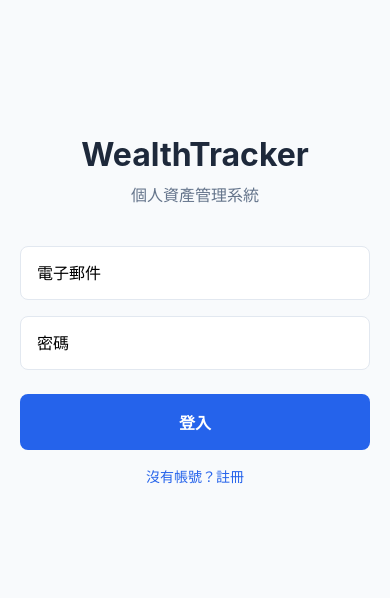
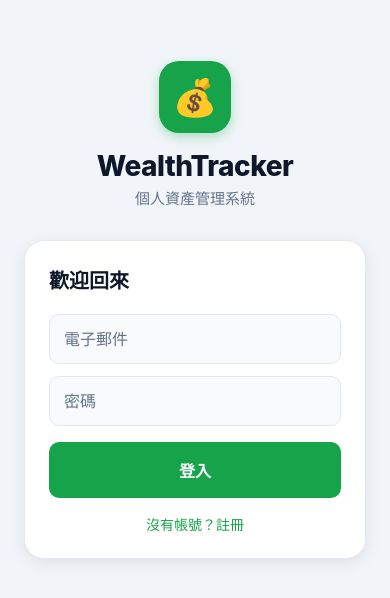
Before and after one commit to henry890112/wealth-tracker, a React Native app: screen /Settings in a window 390 px wide. Shown: the part 112-710 px from the top of the page. Built offline with nearby package versions, Linux system fonts and the light colour scheme; no server answers.

Commit message:
feat: add document picker and file sharing capabilities
Added expo-document-picker, expo-file-system, and expo-sharing packages to enable file selection and sharing functionality. Updated AuthScreen.js with dark mode support and improved UI styling.

```diff
--- a/package.json
+++ b/package.json
@@ -17,6 +17,9 @@
     "@supabase/supabase-js": "^2.39.0",
     "expo": "^54.0.0",
     "expo-blur": "~15.0.8",
+    "expo-document-picker": "~14.0.8",
+    "expo-file-system": "~19.0.21",
+    "expo-sharing": "~14.0.8",
     "expo-status-bar": "~3.0.9",
     "lucide-react-native": "^0.469.0",
     "react": "19.1.0",
--- a/src/screens/AuthScreen.js
+++ b/src/screens/AuthScreen.js
@@ -8,39 +8,40 @@ import {
   Alert,
   KeyboardAvoidingView,
   Platform,
+  useColorScheme,
 } from 'react-native';
 import { supabase } from '../lib/supabase';
 
 export default function AuthScreen() {
+  const scheme = useColorScheme();
+  const dark = scheme === 'dark';
+
   const [email, setEmail] = useState('');
   const [password, setPassword] = useState('');
   const [loading, setLoading] = useState(false);
   const [isSignUp, setIsSignUp] = useState(false);
+
+  const bg       = dark ? '#0f172a' : '#f1f5f9';
+  const cardBg   = dark ? '#1e293b' : '#ffffff';
+  const textMain = dark ? '#f8fafc' : '#0f172a';
+  const textSub  = dark ? '#94a3b8' : '#64748b';
+  const border   = dark ? '#334155' : '#e2e8f0';
+  const inputBg  = dark ? '#0f172a' : '#f8fafc';
 
   const handleAuth = async () => {
     if (!email || !password) {
       Alert.alert('錯誤', '請輸入電子郵件和密碼');
       return;
     }
-
     setLoading(true);
-
     try {
       if (isSignUp) {
-        const { error } = await supabase.auth.signUp({
-          email,
-          password,
-        });
-
+        const { error } = await supabase.auth.signUp({ email, password });
         if (error) throw error;
         Alert.alert('成功', '註冊成功！請登入。');
         setIsSignUp(false);
       } else {
-        const { error } = await supabase.auth.signInWithPassword({
-          email,
-          password,
-        });
-
+        const { error } = await supabase.auth.signInWithPassword({ email, password });
         if (error) throw error;
       }
     } catch (error) {
@@ -53,16 +54,28 @@ export default function AuthScreen() {
   return (
     <KeyboardAvoidingView
       behavior={Platform.OS === 'ios' ? 'padding' : 'height'}
-      style={styles.container}
+      style={[styles.container, { backgroundColor: bg }]}
     >
       <View style={styles.content}>
-        <Text style={styles.title}>WealthTracker</Text>
-        <Text style={styles.subtitle}>個人資產管理系統</Text>
+        {/* Logo area */}
+        <View style={styles.logoArea}>
+          <View style={styles.logoIcon}>
+            <Text style={styles.logoEmoji}>💰</Text>
+          </View>
+          <Text style={[styles.title, { color: textMain }]}>WealthTracker</Text>
+          <Text style={[styles.subtitle, { color: textSub }]}>個人資產管理系統</Text>
+        </View>
 
-        <View style={styles.form}>
+        {/* Card */}
+        <View style={[styles.card, { backgroundColor: cardBg, borderColor: border }]}>
+          <Text style={[styles.cardTitle, { color: textMain }]}>
+            {isSignUp ? '建立帳號' : '歡迎回來'}
+          </Text>
+
           <TextInput
-            style={styles.input}
+            style={[styles.input, { backgroundColor: inputBg, borderColor: border, color: textMain }]}
             placeholder="電子郵件"
+            placeholderTextColor={textSub}
             value={email}
             onChangeText={setEmail}
             autoCapitalize="none"
@@ -71,8 +84,9 @@ export default function AuthScreen() {
           />
 
           <TextInput
-            style={styles.input}
+            style={[styles.input, { backgroundColor: inputBg, borderColor: border, color: textMain }]}
             placeholder="密碼"
+            placeholderTextColor={textSub}
             value={password}
             onChangeText={setPassword}
             secureTextEntry
@@ -94,7 +108,7 @@ export default function AuthScreen() {
             onPress={() => setIsSignUp(!isSignUp)}
             disabled={loading}
           >
-            <Text style={styles.linkText}>
+            <Text style={[styles.linkText, { color: '#16a34a' }]}>
               {isSignUp ? '已有帳號？登入' : '沒有帳號？註冊'}
             </Text>
           </TouchableOpacity>
@@ -107,44 +121,73 @@ export default function AuthScreen() {
 const styles = StyleSheet.create({
   container: {
     flex: 1,
-    backgroundColor: '#f8fafc',
   },
   content: {
     flex: 1,
     justifyContent: 'center',
     alignItems: 'center',
-    padding: 20,
+    padding: 24,
+  },
+  logoArea: {
+    alignItems: 'center',
+    marginBottom: 32,
+  },
+  logoIcon: {
+    width: 72,
+    height: 72,
+    borderRadius: 20,
+    backgroundColor: '#16a34a',
+    alignItems: 'center',
+    justifyContent: 'center',
+    marginBottom: 16,
+    shadowColor: '#16a34a',
+    shadowOffset: { width: 0, height: 4 },
+    shadowOpacity: 0.3,
+    shadowRadius: 12,
+    elevation: 8,
+  },
+  logoEmoji: {
+    fontSize: 36,
   },
   title: {
-    fontSize: 32,
-    fontWeight: 'bold',
-    color: '#1e293b',
-    marginBottom: 8,
+    fontSize: 28,
+    fontWeight: '800',
+    letterSpacing: -0.5,
+    marginBottom: 4,
   },
   subtitle: {
-    fontSize: 16,
-    color: '#64748b',
-    marginBottom: 40,
+    fontSize: 15,
   },
-  form: {
+  card: {
     width: '100%',
     maxWidth: 400,
+    borderRadius: 20,
+    borderWidth: 1,
+    padding: 24,
+    shadowColor: '#000',
+    shadowOffset: { width: 0, height: 4 },
+    shadowOpacity: 0.08,
+    shadowRadius: 16,
+    elevation: 4,
+  },
+  cardTitle: {
+    fontSize: 20,
+    fontWeight: '700',
+    marginBottom: 20,
   },
   input: {
-    backgroundColor: 'white',
     borderWidth: 1,
-    borderColor: '#e2e8f0',
-    borderRadius: 8,
-    padding: 16,
-    marginBottom: 16,
+    borderRadius: 10,
+    padding: 14,
+    marginBottom: 12,
     fontSize: 16,
   },
   button: {
-    backgroundColor: '#2563eb',
-    borderRadius: 8,
+    backgroundColor: '#16a34a',
+    borderRadius: 10,
     padding: 16,
     alignItems: 'center',
-    marginTop: 8,
+    marginTop: 4,
   },
   buttonDisabled: {
     backgroundColor: '#94a3b8',
@@ -152,14 +195,14 @@ const styles = StyleSheet.create({
   buttonText: {
     color: 'white',
     fontSize: 16,
-    fontWeight: '600',
+    fontWeight: '700',
   },
   linkButton: {
     marginTop: 16,
     alignItems: 'center',
   },
   linkText: {
-    color: '#2563eb',
     fontSize: 14,
+    fontWeight: '500',
   },
 });
```
Also changed, not shown: src/screens/SettingsScreen.js (+151 -7 lines), 1 other file (tests, documents, lock files or other folders).
